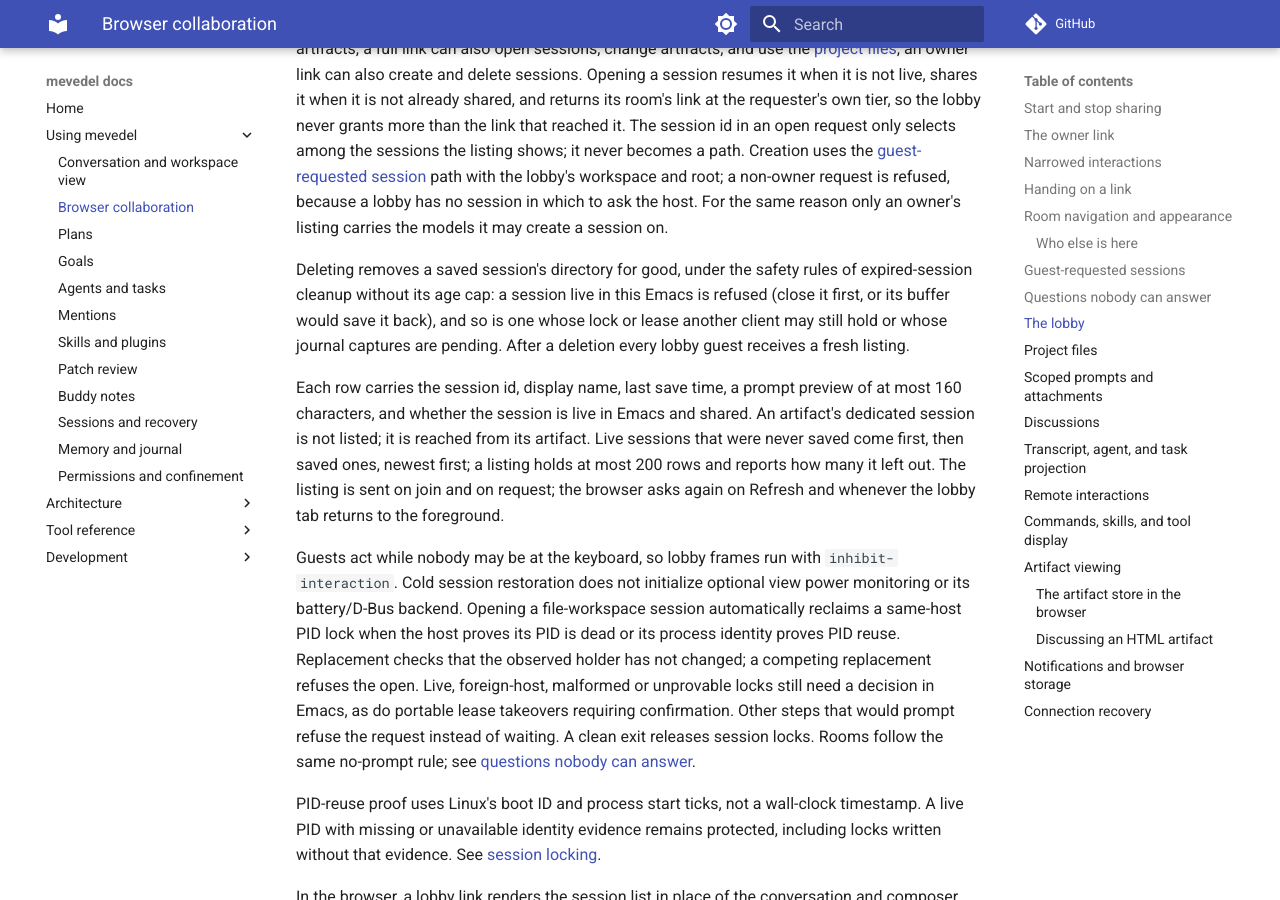
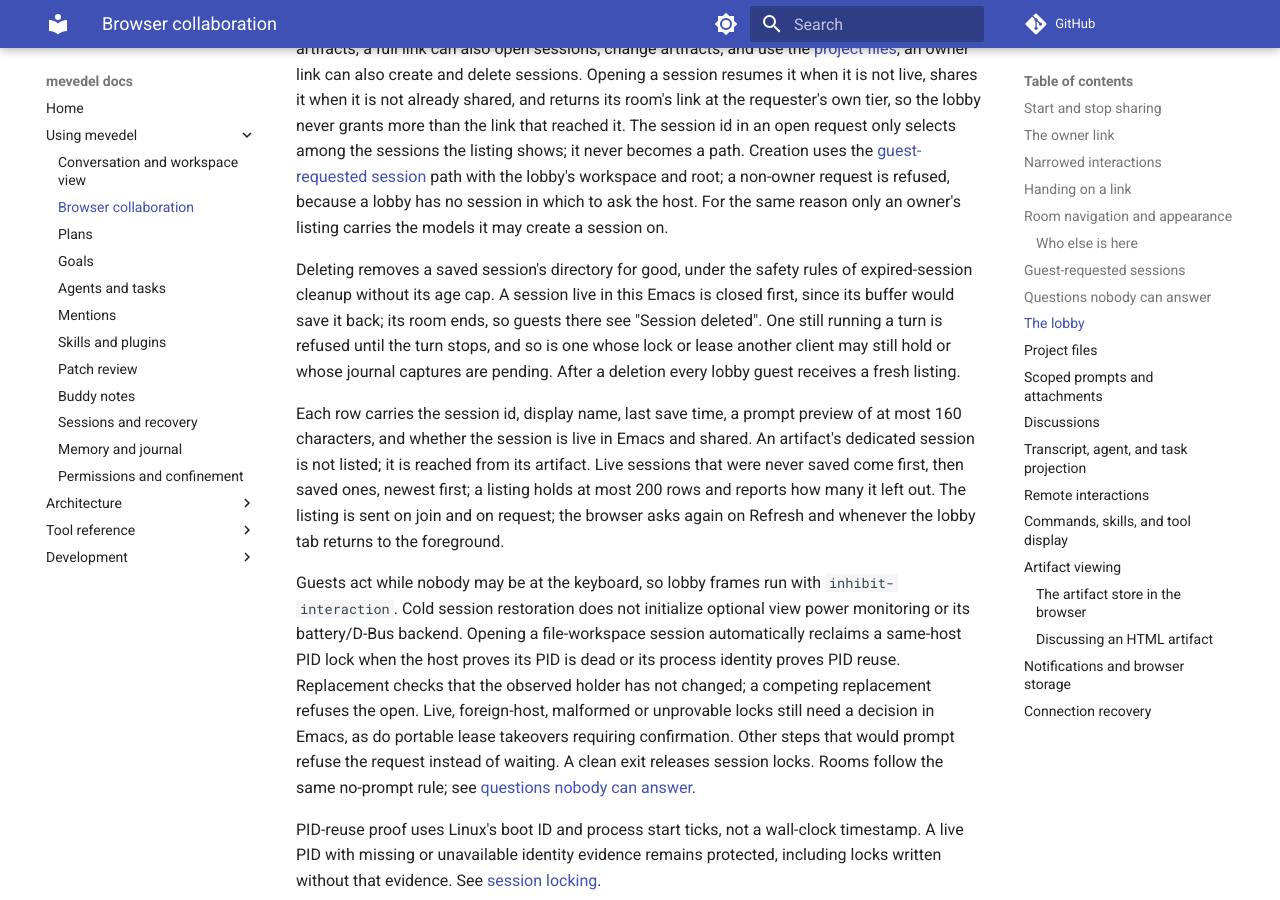
Before and after one commit to FrauH0lle/mevedel, an MkDocs documentation site: the page built from docs/collaboration.md, in a window 1280 px wide and 900 px high, scrolled down 9785 px. Built offline with MkDocs 1.6.1 and Material for MkDocs 9.7.7, drawn with Linux system fonts in a browser that asks for light colours; comment, search, counter and statistics services are not loaded.

Commit message:
feat(collaboration): Close a live session when the lobby deletes it
Deleting a session that was open in Emacs was refused with "Close NAME in
Emacs first", although the owner had already confirmed the deletion in the
browser and a daemon often has nobody at its keyboard.  The lobby now
closes such a session first, as deleting an artifact closes its dedicated
session: its room ends with reason `session-deleted', and only a running
turn still refuses the deletion.  A live session that was never saved is
gone with its buffer.

* mevedel-collaboration-lobby.el (mevedel-turn-busy-p): Declare and
autoload.
(mevedel-collaboration-lobby--delete-failure): Close a live session
before deleting it; refuse while its turn runs.

* relay/viewer/viewer.js: Show "Session deleted" for that goodbye.

* docs/collaboration.md (The lobby): Document it.

* test/test-mevedel-collaboration-lobby.el
(mevedel-collaboration-lobby--handle-delete): Cover busy, live and
never-saved sessions.

```diff
--- a/docs/collaboration.md
+++ b/docs/collaboration.md
@@ -466,10 +466,12 @@ has no session in which to ask the host. For the same reason only an owner's
 listing carries the models it may create a session on.
 
 Deleting removes a saved session's directory for good, under the safety rules
-of expired-session cleanup without its age cap: a session live in this Emacs
-is refused (close it first, or its buffer would save it back), and so is one
-whose lock or lease another client may still hold or whose journal captures
-are pending. After a deletion every lobby guest receives a fresh listing.
+of expired-session cleanup without its age cap. A session live in this Emacs
+is closed first, since its buffer would save it back; its room ends, so guests
+there see "Session deleted". One still running a turn is refused until the
+turn stops, and so is one whose lock or lease another client may still hold or
+whose journal captures are pending. After a deletion every lobby guest
+receives a fresh listing.
 
 Each row carries the session id, display name, last save time, a prompt
 preview of at most 160 characters, and whether the session is live in Emacs
```
Also changed, not shown: 3 other files.
